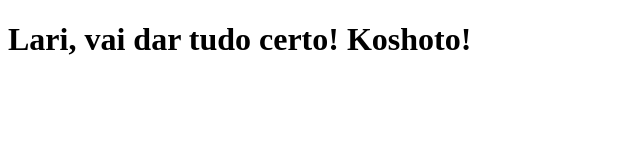
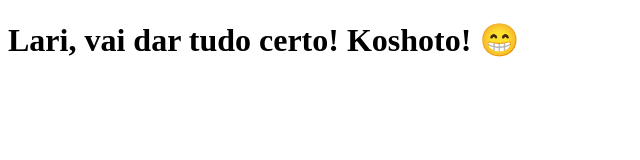
Before and after one commit to ghonda/hondanews.com, a Next.js app: page / in a window 1280 px wide. Shown: the top 160 px of the page, without its empty margins (0-640 px from the left). Built offline with nearby package versions, Linux system fonts and the light colour scheme.

Commit message:
modifica a frase

```diff
--- a/pages/index.js
+++ b/pages/index.js
@@ -1,5 +1,5 @@
 function Home(){
-    return <h1>Lari, vai dar tudo certo! Koshoto!</h1>
+    return <h1>Lari, vai dar tudo certo! Koshoto! 😁</h1>
 }
 
 export default Home;
```
